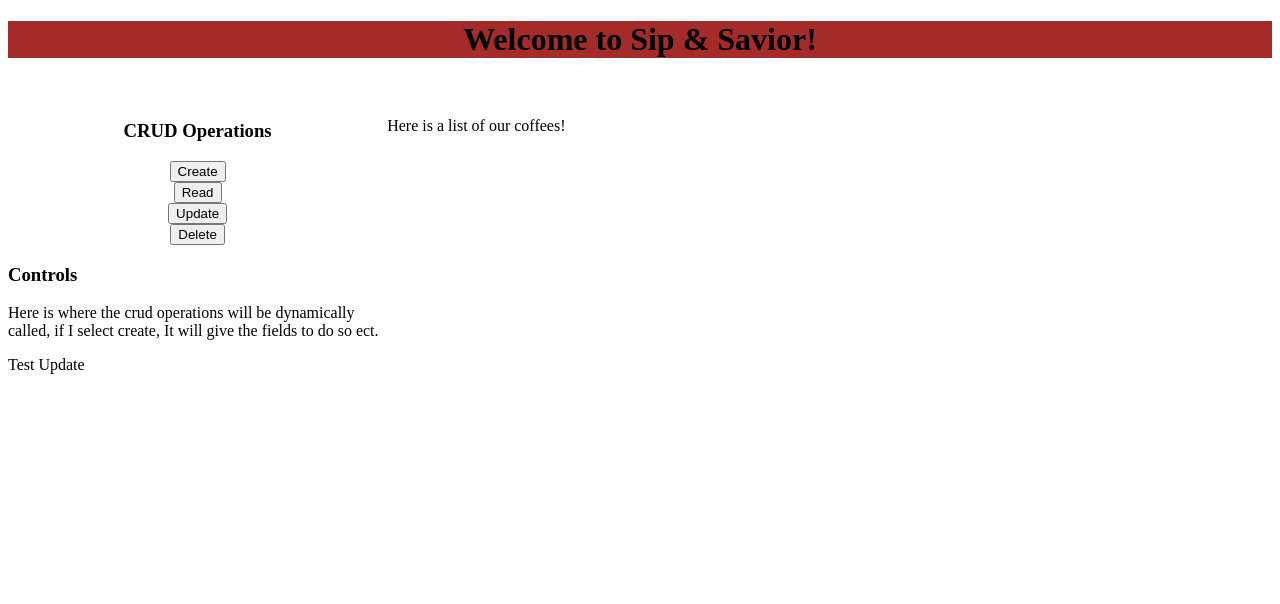
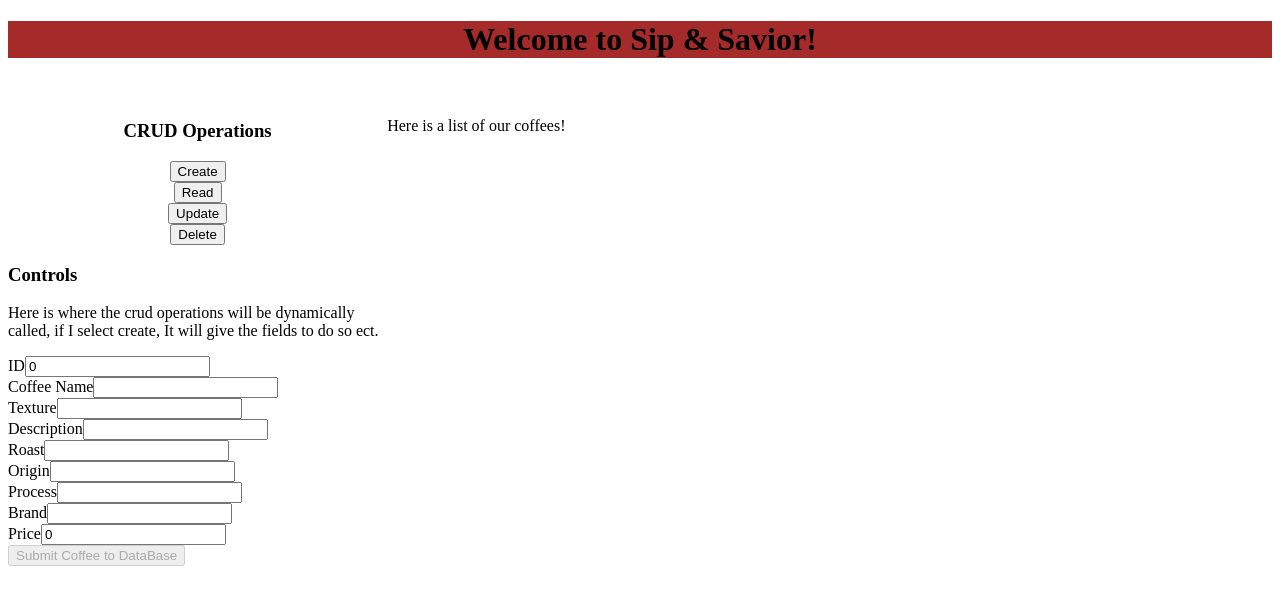
Before and after one commit to Ethan-Meese/Coffee-CRUD-App, an Angular app in the folder Frontend/Coffee-CRUD-Frontend/: page / in a window 1280 px wide. Both pictures are taken after a click on the button "Update". Shown: the top 604 px of the page. Built offline with nearby package versions, Linux system fonts and the light colour scheme.

Commit message:
Added an update method to the app.

```diff
--- a/Frontend/Coffee-CRUD-Frontend/src/app/crud/crud.component.html
+++ b/Frontend/Coffee-CRUD-Frontend/src/app/crud/crud.component.html
@@ -14,7 +14,7 @@
   </p>
   @switch (crudCase) {
     @case ('Create') {
-      <form [formGroup]="coffeeForm" (ngSubmit)="addCoffeeFromSubmit()">
+      <form [formGroup]="coffeeFormPost" (ngSubmit)="addCoffeeFromSubmit()">
         <div>
           <label>Coffee Name</label>
           <input type="text" formControlName="name" />
@@ -54,11 +54,58 @@
           <label>Price</label>
           <input type="number" formControlName="price" />
         </div>
-        <button type="submit" [disabled]="coffeeForm.invalid">Submit Coffee to DataBase</button>
+        <button type="submit" [disabled]="coffeeFormPost.invalid">Submit Coffee to DataBase</button>
       </form>
     }
     @case ('Update') {
-      <p>Test Update</p>
+      <form [formGroup]="coffeeFormPatch" (ngSubmit)="addCoffeeFromSubmit()">
+
+        <div>
+          <label>ID</label>
+          <input type="number" formControlName="id" />
+        </div>
+
+        <div>
+          <label>Coffee Name</label>
+          <input type="text" formControlName="name" />
+        </div>
+
+        <div>
+          <label>Texture</label>
+          <input type="text" formControlName="texture" />
+        </div>
+
+        <div>
+          <label>Description</label>
+          <input type="text" formControlName="description" />
+        </div>
+
+        <div>
+          <label>Roast</label>
+          <input type="text" formControlName="roast" />
+        </div>
+
+        <div>
+          <label>Origin</label>
+          <input type="text" formControlName="origin" />
+        </div>
+
+        <div>
+          <label>Process</label>
+          <input type="text" formControlName="process" />
+        </div>
+
+        <div>
+          <label>Brand</label>
+          <input type="text" formControlName="brand" />
+        </div>
+
+        <div>
+          <label>Price</label>
+          <input type="number" formControlName="price" />
+        </div>
+        <button type="submit" [disabled]="coffeeFormPatch.invalid">Submit Coffee to DataBase</button>
+      </form>
     }
     @case ('Delete') {
       <p>Test Delete</p>
--- a/Frontend/Coffee-CRUD-Frontend/src/app/crud/crud.component.ts
+++ b/Frontend/Coffee-CRUD-Frontend/src/app/crud/crud.component.ts
@@ -14,13 +14,26 @@ export class CrudComponent implements OnInit {
 
   @Output() coffeeLoaded = new EventEmitter<Coffee[]>();
   private postCoffee!: CreateCoffee;
+  private patchCoffee!: Coffee;
   public crudCase?: string;
 
   constructor() {}
 
   ngOnInit() {}
 
-  coffeeForm = this.fb.nonNullable.group({
+  coffeeFormPost = this.fb.nonNullable.group({
+    name: ['', Validators.required],
+    texture: ['', Validators.required],
+    description: ['', Validators.required],
+    roast: ['', Validators.required],
+    origin: ['', Validators.required],
+    process: ['', Validators.required],
+    brand: ['', Validators.required],
+    price: [0, Validators.required],
+  });
+
+  coffeeFormPatch = this.fb.nonNullable.group({
+    id: [0, Validators.required],
     name: ['', Validators.required],
     texture: ['', Validators.required],
     description: ['', Validators.required],
@@ -46,9 +59,23 @@ export class CrudComponent implements OnInit {
   }
 
   addCoffeeFromSubmit() {
-    if (this.coffeeForm.valid) {
-      this.postCoffee = this.coffeeForm.getRawValue();
+    if (this.coffeeFormPost.valid) {
+      this.postCoffee = this.coffeeFormPost.getRawValue();
       this.addCoffee(this.postCoffee);
+    }
+  }
+
+  updateCoffee(id: number, data:Coffee){
+    this.coffeeServie.updateCoffee(id, data).subscribe({
+      next: (response) => console.log('Success!', response),
+      error: (err) => console.log(err),
+    });
+  }
+
+  updateCoffeeFormSubmit(){
+    if (this.coffeeFormPatch.valid) {
+      this.patchCoffee = this.coffeeFormPatch.getRawValue();
+      this.updateCoffee(this.patchCoffee.id, this.patchCoffee);
     }
   }
 
--- a/Frontend/Coffee-CRUD-Frontend/src/app/services/coffee.service.ts
+++ b/Frontend/Coffee-CRUD-Frontend/src/app/services/coffee.service.ts
@@ -33,4 +33,8 @@ export class CoffeeService {
   addCoffee(data: CreateCoffee): Observable<CreateCoffee> {
     return this.http.post<Coffee>(this.apiUrl, data);
   }
+
+  updateCoffee(id: number, data: Coffee): Observable<Coffee>{
+    return this.http.patch<Coffee>(`${this.apiUrl}?id=${id}`, data);
+  }
 }
```
Also changed, not shown: 1 other file (tests, documents, lock files or other folders).
